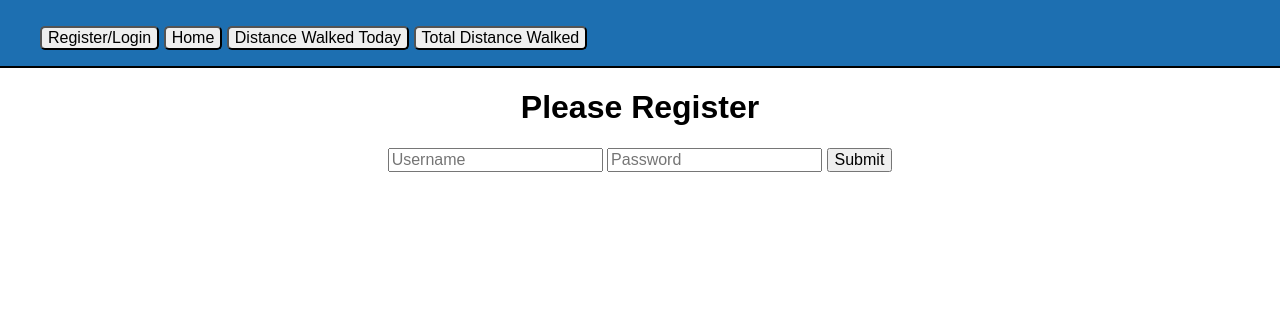
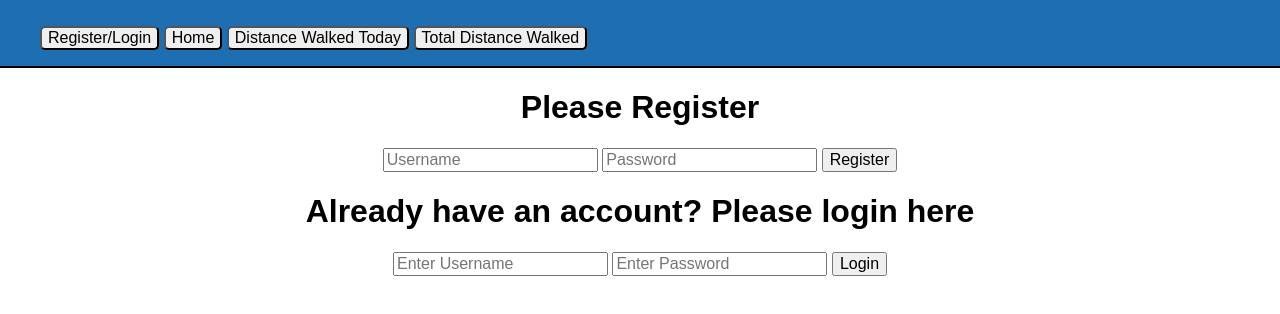
Before and after one commit to robertfine4631/AngularApp, a website: page app/index.html in a window 1280 px wide. Drawn offline with Linux system fonts and the light colour scheme.

Commit message:
combined login and registration template for more streamlined flow

```diff
--- a/app/js/register/register.tpl.html
+++ b/app/js/register/register.tpl.html
@@ -5,9 +5,19 @@
 <form ng-submit="registration(user)">
   <input type='text' placeholder="Username" ng-model="user.username"/>
   <input type='password' placeholder="Password" ng-model="user.password"/>
-  <button>Submit</button>
+  <button>Register</button>
 
 </form>
+
+<div id="login">
+  <h1>Already have an account? Please login here</h1>
+
+    <form ng-submit="login(user)">
+      <input type='text' placeholder='Enter Username' ng-model="user.username" />
+      <input type='password' placeholder ='Enter Password' ng-model="user.password" />
+      <button>Login</button>
+    </form>
+</div>
 
 
 
```
